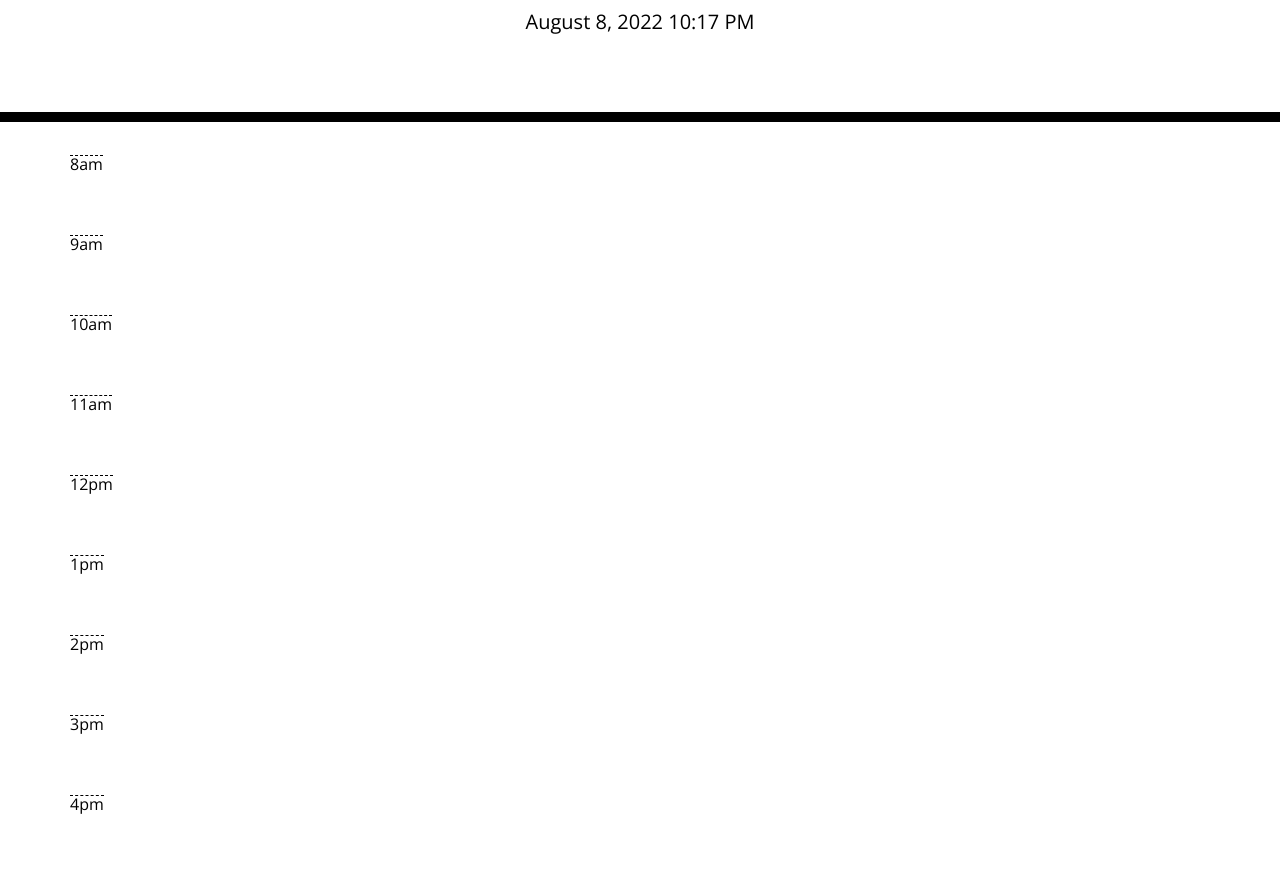
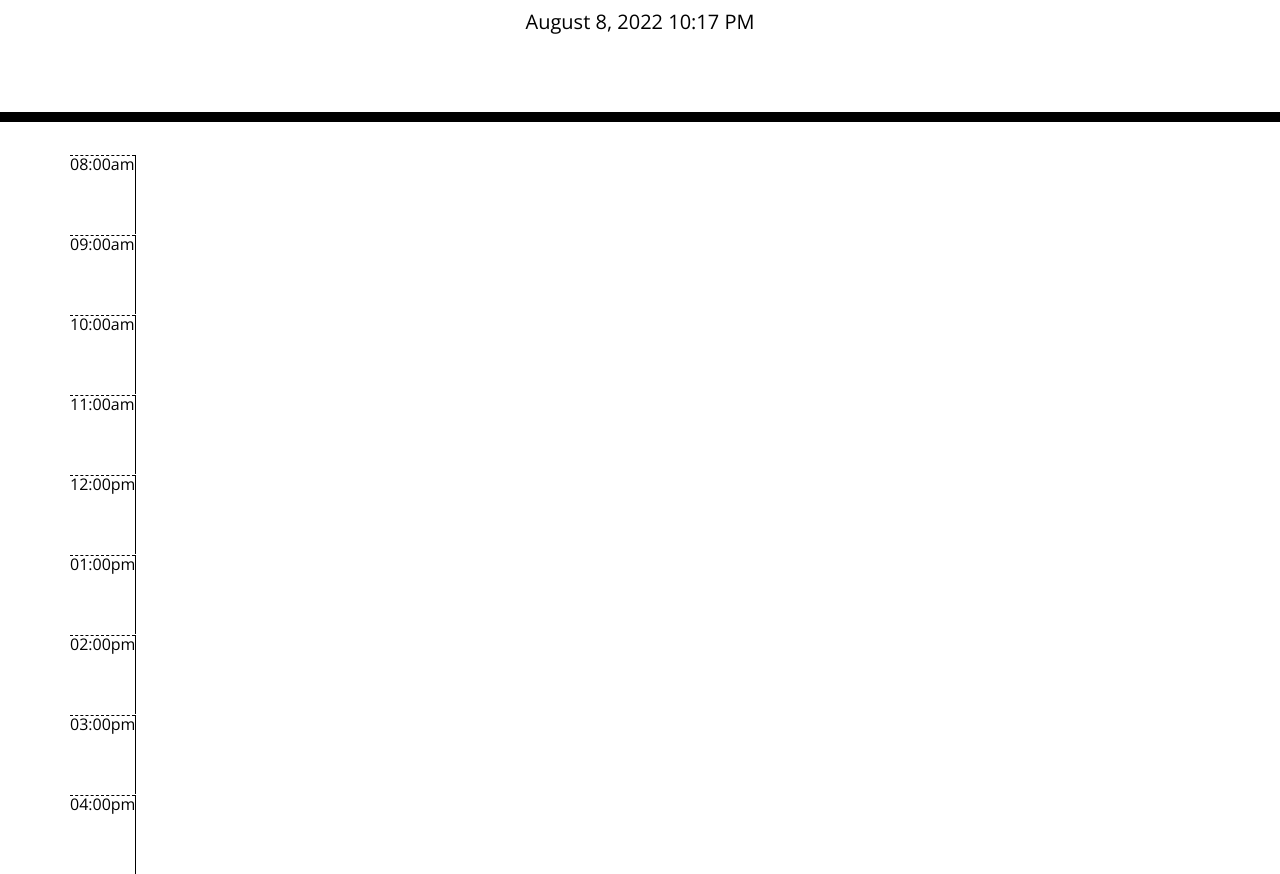
Before and after one commit to ryanpjhickey/WorkDayScheduler, a plain HTML site: page Develop/index.html in a window 1280 px wide. Shown: the part 182-1056 px from the top of the page. Drawn offline with nearby package versions, Linux system fonts and the light colour scheme.

Commit message:
fix html formatting, add textarea with id links for relevant hours

```diff
--- a/Develop/index.html
+++ b/Develop/index.html
@@ -29,32 +29,41 @@
       <p id="currentDay" class="lead"></p>
     </header>
     <div class="container">
-      <div class="row time-block">
-        <div class="hour">8am</div>
+      <div class="time-block row">
+        <div class="hour">08:00am</div>
+        <textarea class="description" id="work8"></textarea>
       </div>
-      <div class="row time-block">
-        <div class="hour">9am</div>
+      <div class="time-block row">
+        <div class="hour">09:00am</div>
+        <textarea class="description" id="work9"></textarea>
       </div>
-      <div class="row time-block">
-        <div class="hour">10am</div>
+      <div class="time-block row">
+        <div class="hour">10:00am</div>
+        <textarea class="description" id="work10"></textarea>
       </div>
-      <div class="row time-block">
-        <div class="hour">11am</div>
+      <div class="time-block row">
+        <div class="hour">11:00am</div>
+        <textarea class="description" id="work11"></textarea>
       </div>
-      <div class="row time-block">
-        <div class="hour">12pm</div>
+      <div class="time-block row">
+        <div class="hour">12:00pm</div>
+        <textarea class="description" id="work12"></textarea>
       </div>
-      <div class="row time-block">
-        <div class="hour">1pm</div>
+      <div class="time-block row">
+        <div class="hour">01:00pm</div>
+        <textarea class="description" id="work1"></textarea>
       </div>
-      <div class="row time-block">
-        <div class="hour">2pm</div>
+      <div class="time-block row">
+        <div class="hour">02:00pm</div>
+        <textarea class="description" id="work2"></textarea>
       </div>
-      <div class="row time-block">
-        <div class="hour">3pm</div>
+      <div class="time-block row">
+        <div class="hour">03:00pm</div>
+        <textarea class="description" id="work3"></textarea>
       </div>
-      <div class="row time-block">
-        <div class="hour">4pm</div>
+      <div class="time-block row">
+        <div class="hour">04:00pm</div>
+        <textarea class="description" id="work4"></textarea>
       </div>
       </div>
     </div>
--- a/Develop/script.js
+++ b/Develop/script.js
@@ -24,7 +24,6 @@ var workHours = [
 // momentjs workStart
 var currentTime = moment().format("MMMM D, YYYY h:mm A")
 document.querySelector("#currentDay").textContent = currentTime
-console.log(currentTime)
 
 /* start momentjs time idea
 var workStart = "2022-08-08 8:00:00"
```
